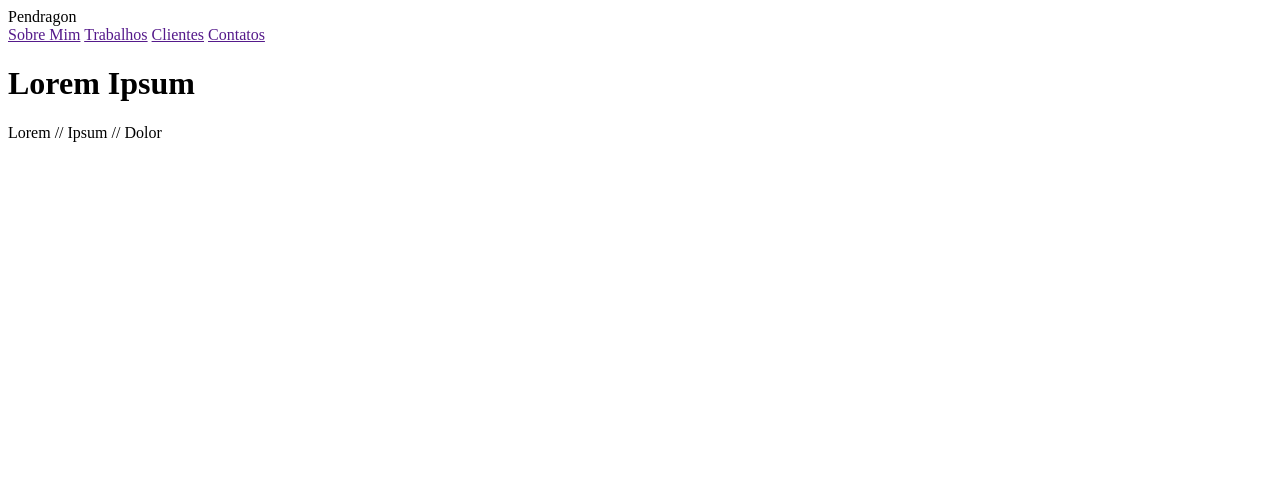
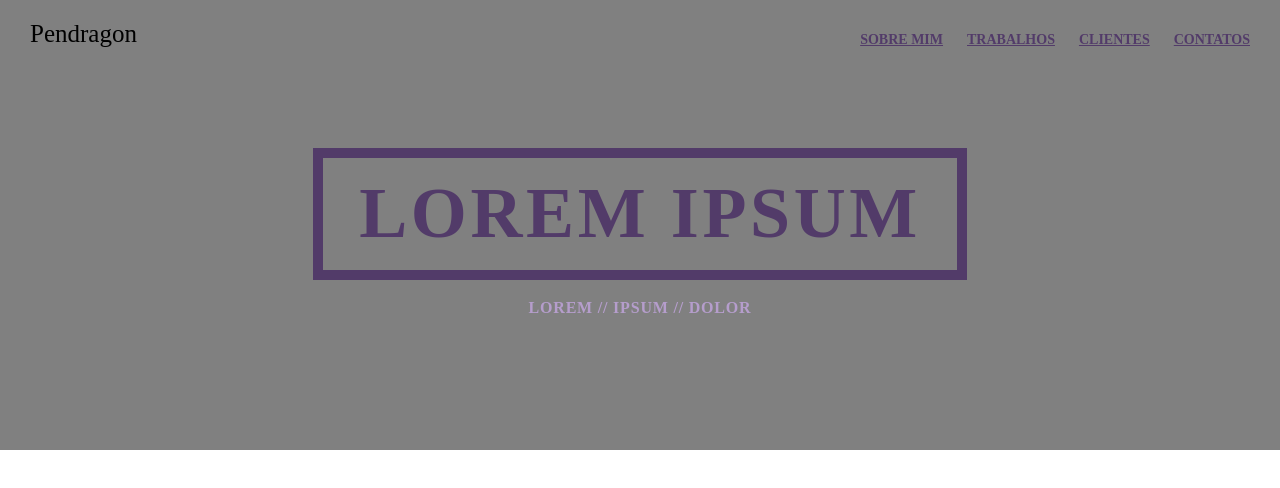
Before and after one commit to jlda/PortX, a plain HTML site: page index.html in a window 1280 px wide. Drawn offline with Linux system fonts and the light colour scheme.

Commit message:
more-header

```diff
--- a/index.html
+++ b/index.html
@@ -5,9 +5,8 @@
     <title>PortX Project Site</title>
 
     <!-- Includes -->
-    <link rel="stylesheet" href="/styles/main.css">
-    <link rel="stylesheet" href="/styles/header.css">
-    <link rel="stylesheet" href="/styles/banner.css">
+    <link rel="stylesheet" href="styles/main.css">
+    <link rel="stylesheet" href="styles/header.css">
 </head>
 <body>
 
@@ -24,7 +23,7 @@
 	    <a href="">Contatos</a>
 	  </nav>
 
-    <h1><span>Lorem Ipsum</span></h1>
+    <h1 id = "texto-grande"><span>Lorem Ipsum</span></h1>
 	  <p class="kicker">Lorem // Ipsum // Dolor</p>
 
 	</header>
--- a/styles/header.css
+++ b/styles/header.css
@@ -0,0 +1,75 @@
+*, body {
+  margin: 0px;
+  padding: 0px;
+}
+
+header {
+  height: 450px;
+  background: grey;
+  background-size: cover;
+
+}
+
+  .logo {
+    font-size: 25px;Ipsum
+    font-weight: 700;
+    float: left;
+    margin: 20px 0 0 30px;
+  }
+
+@media screen and (max-width: 585px) {
+  .logo {
+    padding-left: 120px;
+  }
+  a {
+    padding-left: 8px;
+    padding-bottom: 0;
+  }
+
+}
+
+  nav {
+    float: right;
+    margin: 30px 30px 0 0;
+
+  }
+    a {
+      display: inline-block;
+      margin-left: 20px;
+
+      color: #523B69;
+      font-size: 14px;
+      font-weight: 700;
+      text-transform: uppercase;
+    }
+      a:hover {
+        color: #29878b;
+      }
+
+  h1 {
+    font-size: 72px;
+    font-weight: 700;
+    color: #523B69;
+    text-align: center;
+    text-transform: uppercase;
+    letter-spacing: .05em;
+    margin-bottom: 20px;
+    clear: both;
+    padding-top: 100px;
+
+  }
+    span {
+      display: inline-block;
+      padding: .2em .5em;
+      border: #fff solid 10px;
+      border-color: #523B69;
+    }
+
+  .kicker {
+    text-align: center;
+    font-weight: 700;
+    text-transform: uppercase;
+    letter-spacing: .05em;
+    line-height: 1;
+    color: rgb(181, 157, 204);
+  }
--- a/styles/main.css
+++ b/styles/main.css
@@ -0,0 +1,2 @@
+html,body {height:100%;}
+body {margin:0;}
```
Also changed, not shown: styles/banner.css (deleted).
